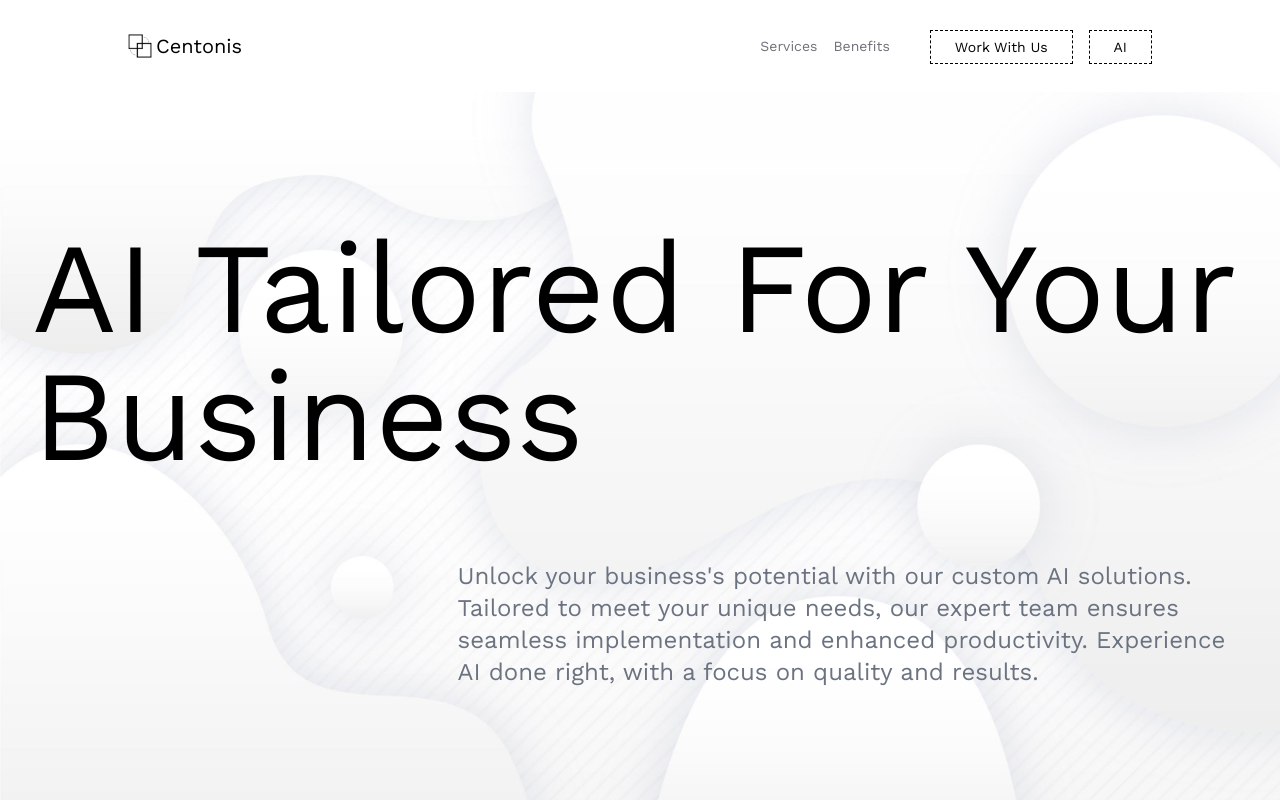
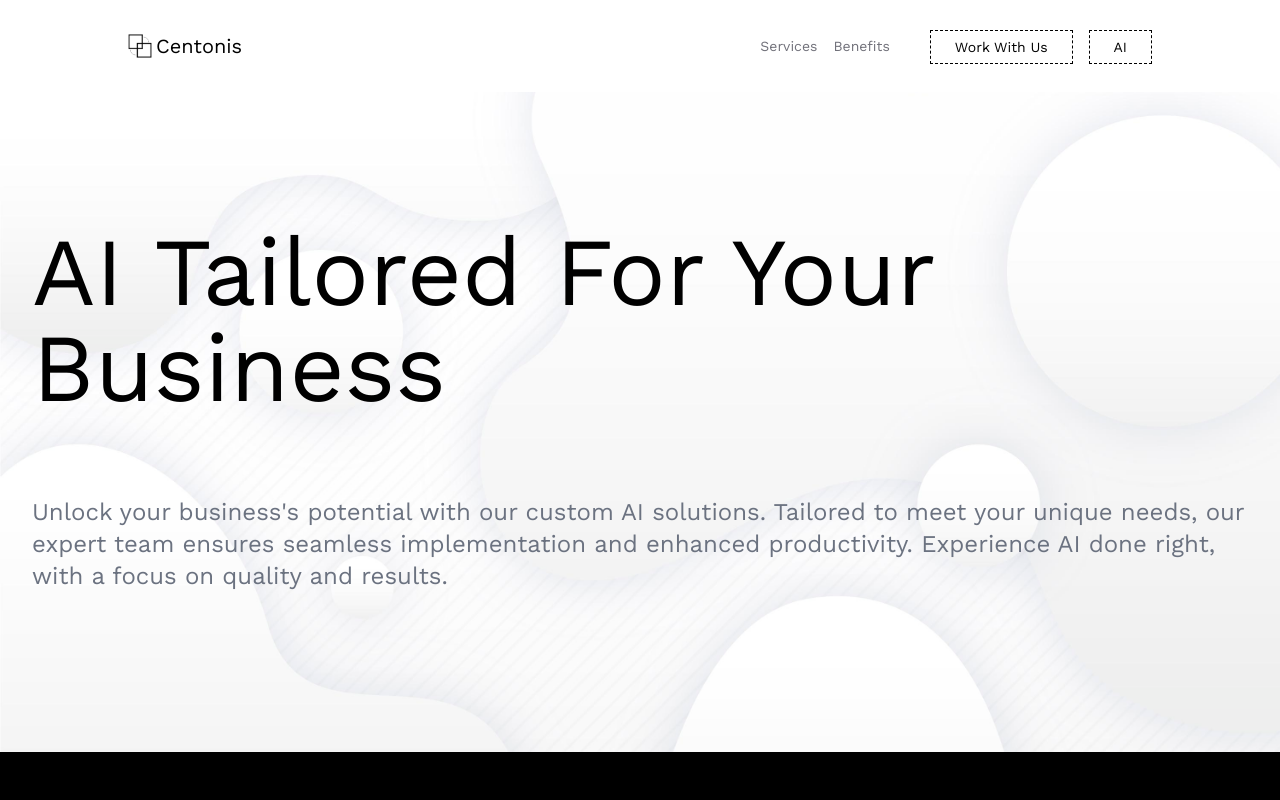
Before and after one commit to JackPangalia/ygptwebsite, a Next.js app in the folder client/: page / in a window 1280 px wide. Shown: the top 800 px of the page. Built offline with nearby package versions, Linux system fonts and the light colour scheme.

Commit message:
slightly changed the home screen

```diff
--- a/client/app/page.jsx
+++ b/client/app/page.jsx
@@ -10,10 +10,10 @@ const Home = () => {
       <div className="">
         <section className="pt-[9rem] bg-cover bg-[url('/whiteblobs.jpg')]">
           <div className="sm:mt-20 mt-14 max-w-[1500px] px-[2rem] mx-auto md:pb-40 pb-24">
-            <h1 className="xl:text-9xl lg:text-8xl md:text-7xl sm:text-6xl text-5xl font-[400]">
+            <h1 className=" lg:text-8xl md:text-7xl sm:text-6xl text-5xl font-[400]">
               AI Tailored For Your Business
             </h1>
-            <h3 className="md:text-2xl sm:text-xl text-lg sm:mt-20  mt-10 text-gray-500 ml-auto xl:w-[65%] lg:w-[66%] ">
+            <h3 className="md:text-2xl sm:text-xl text-lg sm:mt-20  mt-10 text-gray-500 ml-auto xl:w-[100%] lg:w-[66%] ">
               Unlock your business&apos;s potential with our custom AI
               solutions. Tailored to meet your unique needs, our expert team
               ensures seamless implementation and enhanced productivity.
@@ -142,7 +142,8 @@ const Home = () => {
             >
               <h4 className="text-2xl">Increase Efficiency</h4>
               <p className="py-4">
-              Streamline your operations and boost productivity with AI-driven automation.
+                Streamline your operations and boost productivity with AI-driven
+                automation.
               </p>
             </div>
 
@@ -262,7 +263,11 @@ const Home = () => {
             </h2>
 
             <p className="sm:w-[60%] sm:text-xl md:text-lg  text-gray-500 mt-8">
-              At Centonis, we deliver AI software solutions while building strong, personal connections with our clients. By understanding your unique needs, we provide tailored solutions that drive success and sustainable growth. Together, we turn potential into performance.
+              At Centonis, we deliver AI software solutions while building
+              strong, personal connections with our clients. By understanding
+              your unique needs, we provide tailored solutions that drive
+              success and sustainable growth. Together, we turn potential into
+              performance.
             </p>
           </div>
         </section>
```
